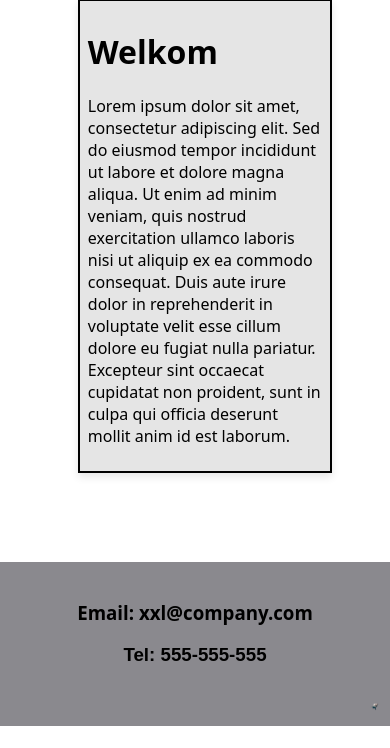
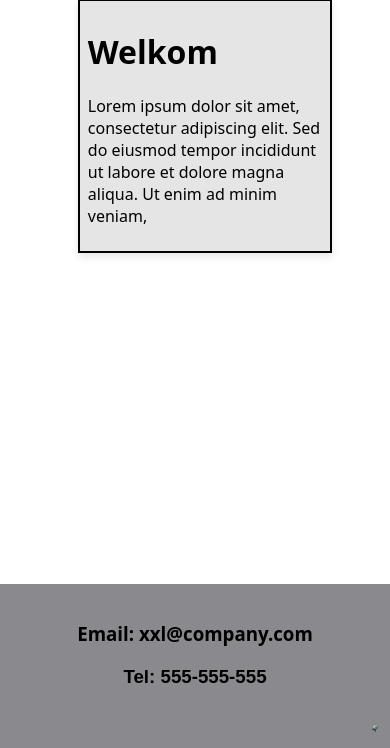
Before and after one commit to Svendewijn/proefexamen, a PHP site: page /index.php in a window 390 px wide. Shown: the part 157-905 px from the top of the page. Before the commit the page ends 883 px from the top, so only its background shows below. Run offline with PHP 8.4, Linux system fonts and the light colour scheme.

Commit message:
footer verbeterd

```diff
--- a/css/styling.css
+++ b/css/styling.css
@@ -93,7 +93,7 @@ a:link {
 }
 /* footer styling */
 .footer{
-    position: static;
+    position: fixed;
     left: 0;
     bottom: 0;
     width: 100%;
@@ -103,13 +103,15 @@ a:link {
     height: 5%;
     padding-top: 3%;
     padding-bottom: 5%;
-    margin-top: 5%;
+    margin-top: 10%;
 }
 /* code zodat het er goed uitziet op telefoon */
 @media only screen and (max-width: 600px) {
 .footer {
+    position: absolute;
     padding-top: 15%;
     padding-bottom: 15%;
+    margin-top: 85%;
   }
 
 }
--- a/index.php
+++ b/index.php
@@ -13,9 +13,7 @@
         <p>
             Lorem ipsum dolor sit amet, consectetur adipiscing elit. Sed do eiusmod
             tempor incididunt ut labore et dolore magna aliqua. Ut enim ad minim veniam,
-            quis nostrud exercitation ullamco laboris nisi ut aliquip ex ea commodo consequat.
-            Duis aute irure dolor in reprehenderit in voluptate velit esse cillum dolore eu fugiat nulla pariatur.
-            Excepteur sint occaecat cupidatat non proident, sunt in culpa qui officia deserunt mollit anim id est laborum.
+
         </p>
     </div>
     <?php include 'footer.php';?>
```
